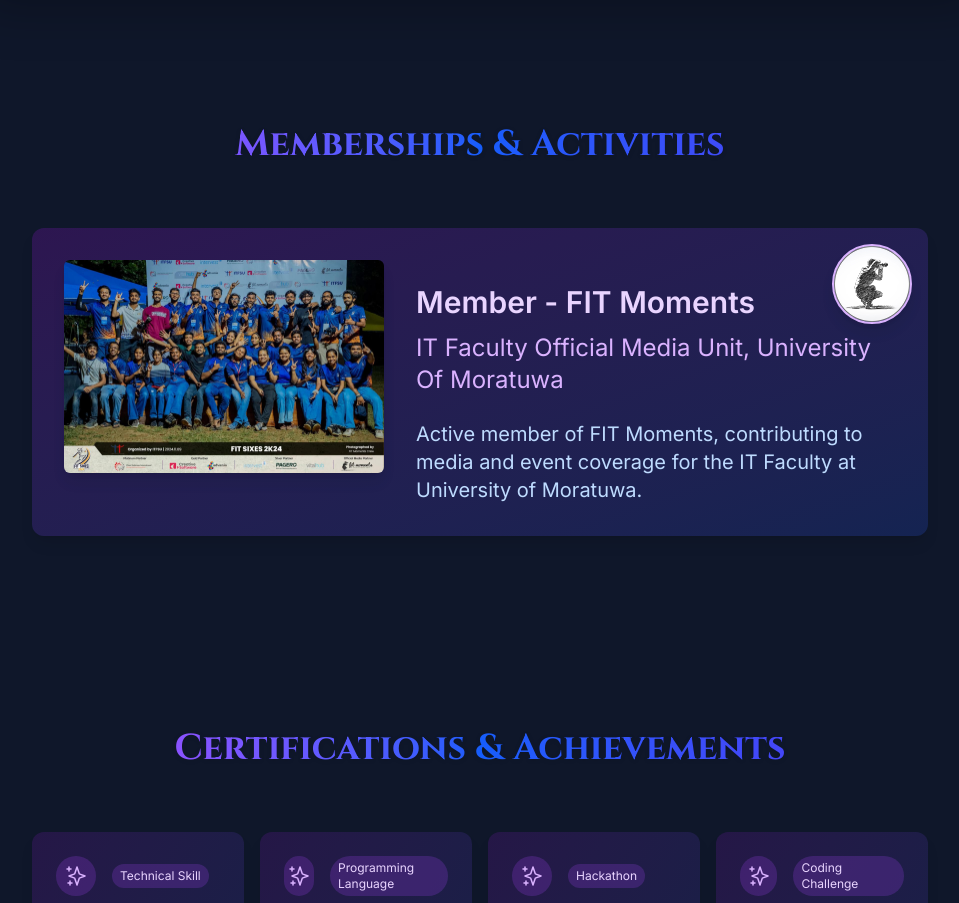
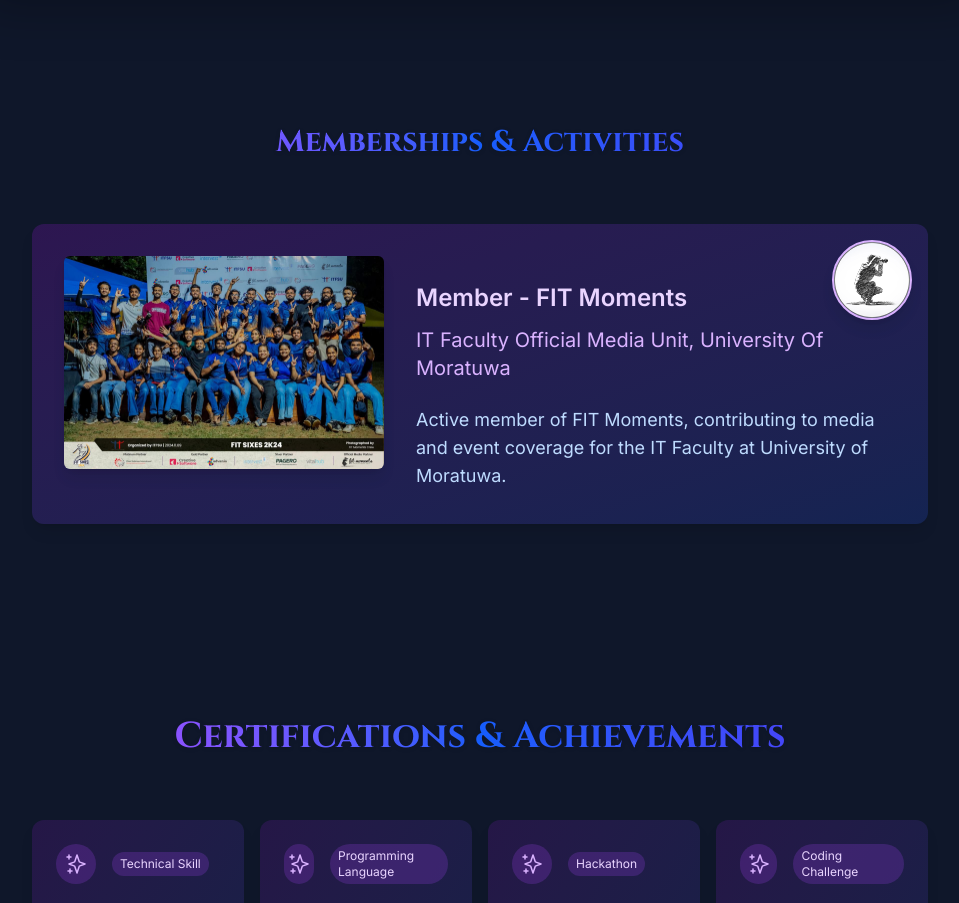
Before and after one commit to SachiniKalansooriya/my-portfolio, a Next.js app: page / in a window 1280 px wide. Shown: the part 10080-10983 px from the top of the page, without its empty margins (160-1119 px from the left). Built offline with nearby package versions, Linux system fonts and the light colour scheme.

Commit message:
refactor Memberships & Activities section headings for improved typography

```diff
--- a/src/app/page.tsx
+++ b/src/app/page.tsx
@@ -1256,8 +1256,8 @@
  {/* Memberships & Activities Section */}
         <section id="memberships" className={`px-4 py-16 md:px-16 animate-slide-up ${visibleSections.has('memberships') ? 'visible' : ''}`}>
            <div className={`mb-16 text-center animate-slide-up-delay stagger-1 ${visibleSections.has('memberships') ? 'visible' : ''}`}>
-           <h3 className="mb-6 text-3xl font-bold text-transparent lg:text-4xl bg-gradient-to-r from-purple-500 via-blue-600 to-indigo-600 bg-clip-text drop-shadow-sm font-title">
-            Memberships & Activities</h3>
+           <h4 className="mb-6 text-2xl font-bold text-transparent lg:text-3xl bg-gradient-to-r from-purple-500 via-blue-600 to-indigo-600 bg-clip-text drop-shadow-sm font-title">
+            Memberships & Activities</h4>
           </div>
           <div className="grid gap-12">
             {memberships.map((membership, index) => (
@@ -1271,9 +1271,9 @@
                   <Image src={membership.image} alt={membership.title} width={600} height={400} className="object-cover w-full h-auto rounded-md shadow-lg" />
                 </div>
                 <div className="flex flex-col justify-center w-full h-full md:w-3/5 md:pt-6">
-                  <h3 className="mb-3 text-3xl font-semibold text-purple-200">{membership.title}</h3>
-                  <p className="mb-6 text-2xl text-purple-300">{membership.organization}</p>
-                  <p className="text-xl text-blue-200">{membership.description}</p>
+                  <h3 className="mb-3 text-2xl font-semibold text-purple-200">{membership.title}</h3>
+                  <p className="mb-6 text-xl text-purple-300">{membership.organization}</p>
+                  <p className="text-lg text-blue-200">{membership.description}</p>
                 </div>
               </div>
             ))}
```
